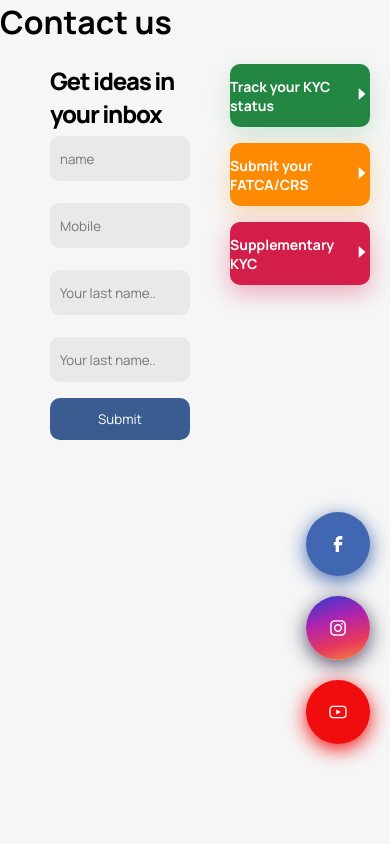
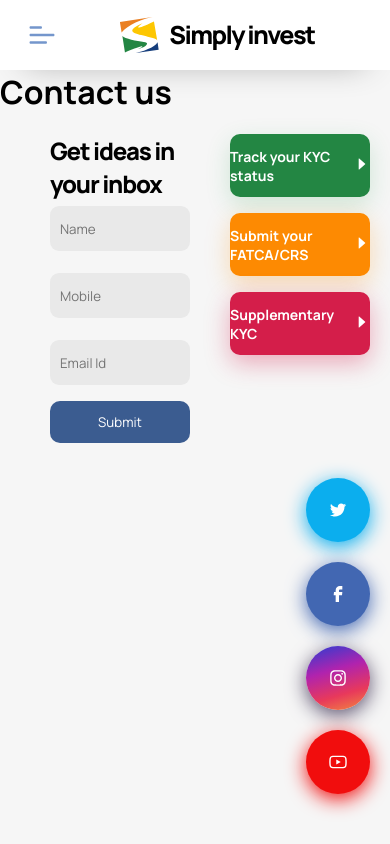
Before and after one commit to npaul2173/simplyInvest, a React app: page /contactUs in a window 390 px wide. Built offline with nearby package versions, Linux system fonts and the light colour scheme.

Commit message:
Twiiter module added

```diff
--- a/src/aboutUs/index.js
+++ b/src/aboutUs/index.js
@@ -1,6 +1,10 @@
-import React from "react";
+import React, { useEffect } from "react";
 import "./index.styles.css";
 export const AboutUs = () => {
+  useEffect(() => {
+    window.scrollTo(0, 0);
+  }, []);
+
   return (
     <div className="aboutusContainer">
       <h2 className="headers">About us</h2>
--- a/src/aboutUs/index.styles.css
+++ b/src/aboutUs/index.styles.css
@@ -1,6 +1,6 @@
 .aboutusContainer {
   /* background-color: antiquewhite; */
-  padding: 0px 20px 0px 70px;
+  padding: 0px 20px 0px 40px;
   display: flex;
   margin-top: 30px;
   flex-direction: column;
--- a/src/app/App.css
+++ b/src/app/App.css
@@ -35,6 +35,7 @@
   .contentWrapper {
     flex-direction: column;
     margin-left: 0px;
+    margin-top: 70px;
   }
 }
 
--- a/src/common/components/StatsContainer/index.styles.css
+++ b/src/common/components/StatsContainer/index.styles.css
@@ -3,7 +3,9 @@
   border-color: #CECECE;
   border-width: 2px;
   border-style: dashed;
-  width: 200px;
+  min-width: 200px;
+  display: flex;
+  flex-direction: column;
   box-sizing: border-box;
   border-radius: 10px;
   padding: 2rem;
@@ -28,3 +30,16 @@
   color: #393939;
   text-transform: uppercase;
 }
+
+@media screen and (max-width: 1200px) {
+  .statsWrapper {
+    flex: 0.5;
+    margin: 0px 10px 10px 0px;
+  }
+}
+
+@media screen and (max-width: 500px) {
+  .statsWrapper {
+    min-width: 400px;
+  }
+}
--- a/src/contact/index.js
+++ b/src/contact/index.js
@@ -8,7 +8,7 @@ export const ContactForm = () => {
           <span>Get ideas in your inbox</span>
         </div>
         <form autoComplete={"off"}>
-          <input type="text" id="contact_name" name="Name" placeholder="name" />
+          <input type="text" id="contact_name" name="Name" placeholder="Name" />
 
           <input
             type="text"
@@ -17,19 +17,8 @@ export const ContactForm = () => {
             placeholder="Mobile"
           />
 
-          <input
-            type="text"
-            id="lname"
-            name="lastname"
-            placeholder="Your last name.."
-          />
+          <input type="text" id="email" name="email" placeholder="Email Id" />
 
-          <input
-            type="text"
-            id="lname"
-            name="lastname"
-            placeholder="Your last name.."
-          />
           {/* <input type="submit" value="Submit" /> */}
           <button
             className="submitButton"
--- a/src/floatingButtons/index.js
+++ b/src/floatingButtons/index.js
@@ -1,14 +1,27 @@
 import clsx from "clsx";
-import { AiOutlineYoutube, AiOutlineInstagram } from "react-icons/ai";
+import {
+  AiOutlineYoutube,
+  AiOutlineInstagram,
+  AiOutlineTwitter,
+} from "react-icons/ai";
 import { CgFacebook } from "react-icons/cg";
 import "./index.styles.css";
 
 export const FloatingButtons = () => {
   return (
     <div className="floatingButtonWrapper">
+      <TwitterFloatingButton />
       <FacebookFloatingButton />
       <InstagramFloatingButton />
       <YoutubeFloatingButton />
+    </div>
+  );
+};
+
+const TwitterFloatingButton = () => {
+  return (
+    <div className={clsx("fab", "twitterButton")}>
+      <AiOutlineTwitter className="fabIcons" />
     </div>
   );
 };
--- a/src/floatingButtons/index.styles.css
+++ b/src/floatingButtons/index.styles.css
@@ -16,9 +16,8 @@
 }
 
 .floatingButtonWrapper {
-  z-index: 100;
+  z-index: 10;
   position: fixed;
-  z-index: 200;
   bottom: 100px;
   right: 20px;
 }
@@ -38,8 +37,19 @@
   background: #4267B2;
 }
 
+.twitterButton {
+  box-shadow: 0px 5px 20px #0baeee;
+  background: #0baeee;
+}
+
 .fabIcons {
   color: white;
   font-size: 20px;
   align-self: center;
 }
+
+@media screen and (max-width: 1600px) {
+  .floatingButtonWrapper {
+    bottom: 50px;
+  }
+}
--- a/src/home/index.js
+++ b/src/home/index.js
@@ -1,10 +1,15 @@
-import React from "react";
+import React, { useEffect } from "react";
 import { InfoBox } from "../common/components/InfoBox";
 import { StatsContainer } from "../common/components/StatsContainer";
 import "./index.styles.css";
 export const Home = () => {
   const newsArray = new Array(3).fill({});
   const announcements = new Array(7).fill({});
+  // Use effect
+  useEffect(() => {
+    window.scrollTo(0, 0);
+  }, []);
+
   return (
     <div className="homeContainer">
       <div className="homeFirstContainer">
--- a/src/home/index.styles.css
+++ b/src/home/index.styles.css
@@ -1,5 +1,5 @@
 .homeContainer {
-  padding: 0px 20px 0px 70px;
+  padding: 0px 20px 0px 40px;
   display: flex;
   flex-direction: column;
   margin-top: 30px;
--- a/src/nav/index.js
+++ b/src/nav/index.js
@@ -3,31 +3,69 @@ import Logo from "../assets/svgs/LOGO.svg";
 import NavBackground from "../assets/svgs/NavLowerbackgroung.svg";
 import { NavLink } from "react-router-dom";
 import { Routes } from "./routes";
+import { CgMenuLeft, CgClose } from "react-icons/cg";
+import { useState } from "react";
+import clsx from "clsx";
+
+const MenuButton = ({ onClick = () => {}, menuVisible = false }) => {
+  return (
+    <div onClick={onClick} className="menuButton">
+      {menuVisible ? (
+        <CgClose className="menuIconStyle" size={30} />
+      ) : (
+        <CgMenuLeft className="menuIconStyle" size={30} />
+      )}
+    </div>
+  );
+};
 export const NavBar = () => {
+  const [menuVisible, setMenuVisible] = useState(false);
+  const toggleSidenav = () => {
+    setMenuVisible((prevState) => !prevState);
+  };
+  console.log({ menuVisible });
   return (
-    <div className="sidenav">
+    <>
+      {/* app heading */}
+      <div className="appHeader">
+        <MenuButton onClick={toggleSidenav} menuVisible={menuVisible} />
+        <div className="appHeaderContent">
+          <img className="logo_img" src={Logo} alt="simplyInvest" />
+          <header className="appHeadingTitle">Simply invest</header>
+        </div>
+      </div>
+
+      {/* Side navigation */}
+      <div className={clsx("sidenav", menuVisible ? "expanded" : "collapsed")}>
         <div class="header_bar">
-        <img class="logo_img" src={Logo} alt="simplyInvest" />
+          <img className="logo_img" src={Logo} alt="simplyInvest" />
           <header>Simply invest</header>
         </div>
 
-      <div class="regis_bar">
-        <span class="regis_text">
+        <div className="regis_bar">
+          <span className="regis_text">
             AMFI - registered mutual fund distributer
           </span>
         </div>
 
         {Routes.map((prop, key) => {
           return (
+            <div onClick={toggleSidenav}>
               <NavLink to={prop.path} key={key}>
                 <span className="navSpan">{prop.sidebarName}</span>
               </NavLink>
+            </div>
           );
         })}
 
         <div className="navBackgroundContainer">
-        <img className="navBackground" src={NavBackground} alt="simplyInvest" />
+          <img
+            className="navBackground"
+            src={NavBackground}
+            alt="simplyInvest"
+          />
         </div>
       </div>
+    </>
   );
 };
--- a/src/nav/index.styles.css
+++ b/src/nav/index.styles.css
@@ -34,10 +34,11 @@
 .sidenav {
   overflow-x: hidden;
   position: fixed;
+  z-index: 20;
   width: 300px;
   height: 100vh;
   background: #3B5C90;
-  /* transition: all .5s ease; */
+  transition: all .5s ease;
   overflow: hidden;
   box-shadow: -5px 1px 38px 0px rgba(0, 0, 0, 0.16);
   -webkit-box-shadow: -5px 1px 38px 0px rgba(0, 0, 0, 0.16);
@@ -90,11 +91,87 @@
   height: 100;
 }
 
+.appHeader {
+  display: none;
+  width: 100%;
+  height: 70px;
+  z-index: 9999;
+  background-color: #ffffff;
+  position: fixed;
+  top: 0px;
+  right: 0px;
+  padding: 5px 20px 5px 20px;
+  box-shadow: 0px 15px 34px -25px rgba(0, 0, 0, 0.43);
+  -webkit-box-shadow: 0px 15px 34px -25px rgba(0, 0, 0, 0.43);
+  -moz-box-shadow: 0px 15px 34px -25px rgba(0, 0, 0, 0.43);
+}
+
+.menuButton {
+  height: 50px;
+  width: 50px;
+  border-radius: 10px;
+  display: flex;
+  justify-content: center;
+  align-items: center;
+  transition: all 0.1s ease;
+  cursor: pointer;
+}
+
+.menuButton .logo_img {
+  width: 30px;
+  height: 30px;
+}
+
+.menuButton:active {
+  background-color: rgb(236, 236, 236);
+  transform: scale(.9);
+}
+
+.menuIconStyle {
+  color: #7496CC;
+}
+
 @media screen and (max-width: 900px) {
+  .appHeader {
+    align-items: center;
+    display: flex;
+  }
   .header_bar {
     visibility: hidden;
   }
   .sidenav {
     display: none;
+    width: 0px;
+    transition: 200ms,
+  }
+  .expanded {
+    display: block;
+    width: 100%;
+    transition: 0.5s ease;
+  }
+  .collapsed {
+    display: none;
+    transition: 0.5s ease;
+    width: 0px;
+  }
+  .logo_img {
+    width: 40px;
+    /* background-color: #3B5C90; */
+  }
+  .appHeadingTitle {
+    font-family: "Manrope", sans-serif;
+    font-weight: 800;
+    font-size: 25px;
+    color: black;
+    text-align: center;
+    user-select: none;
+    letter-spacing: -0.065em;
+    padding-left: 10px;
+  }
+  .appHeaderContent {
+    /* background-color: #7496CC; */
+    width: 100%;
+    display: flex;
+    justify-content: center;
   }
 }
```
Lines whose indentation alone changed are shown as unchanged.
